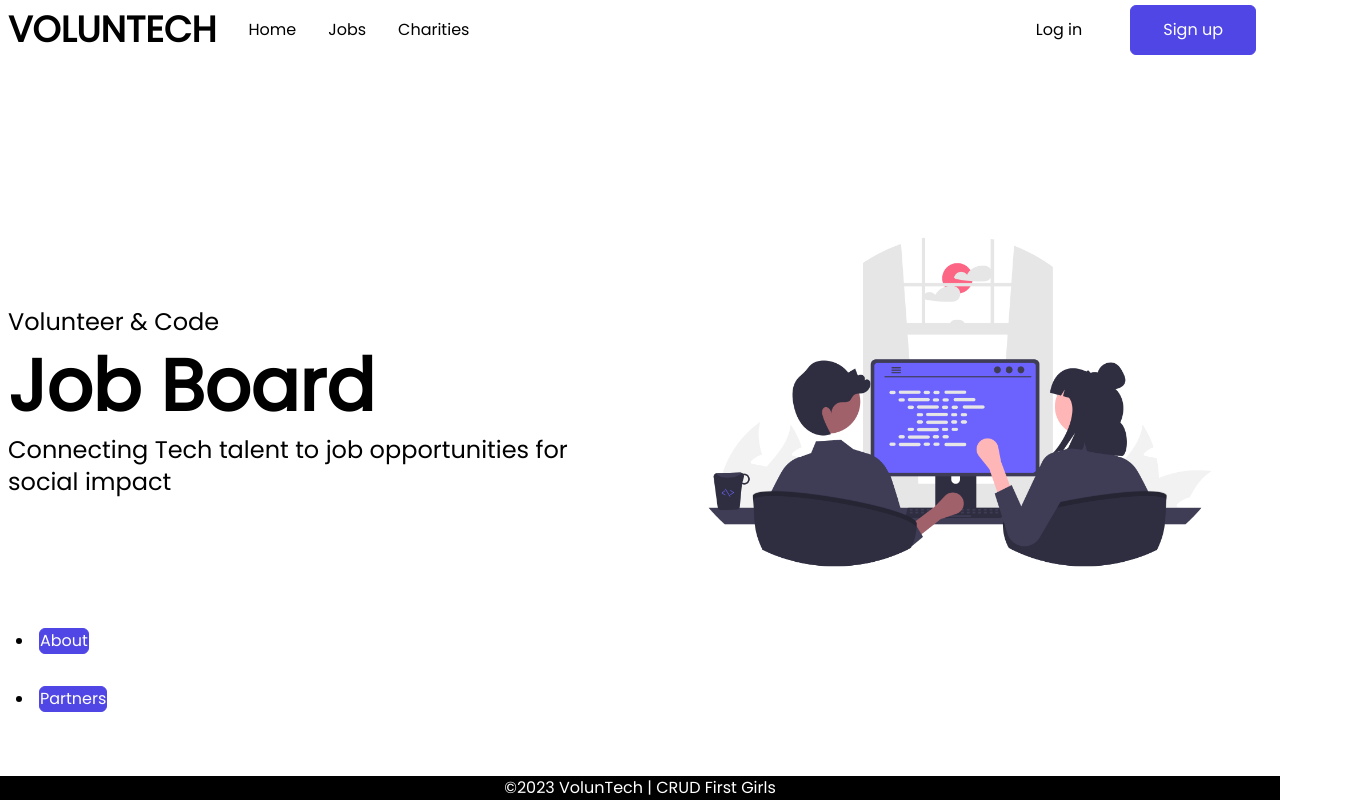
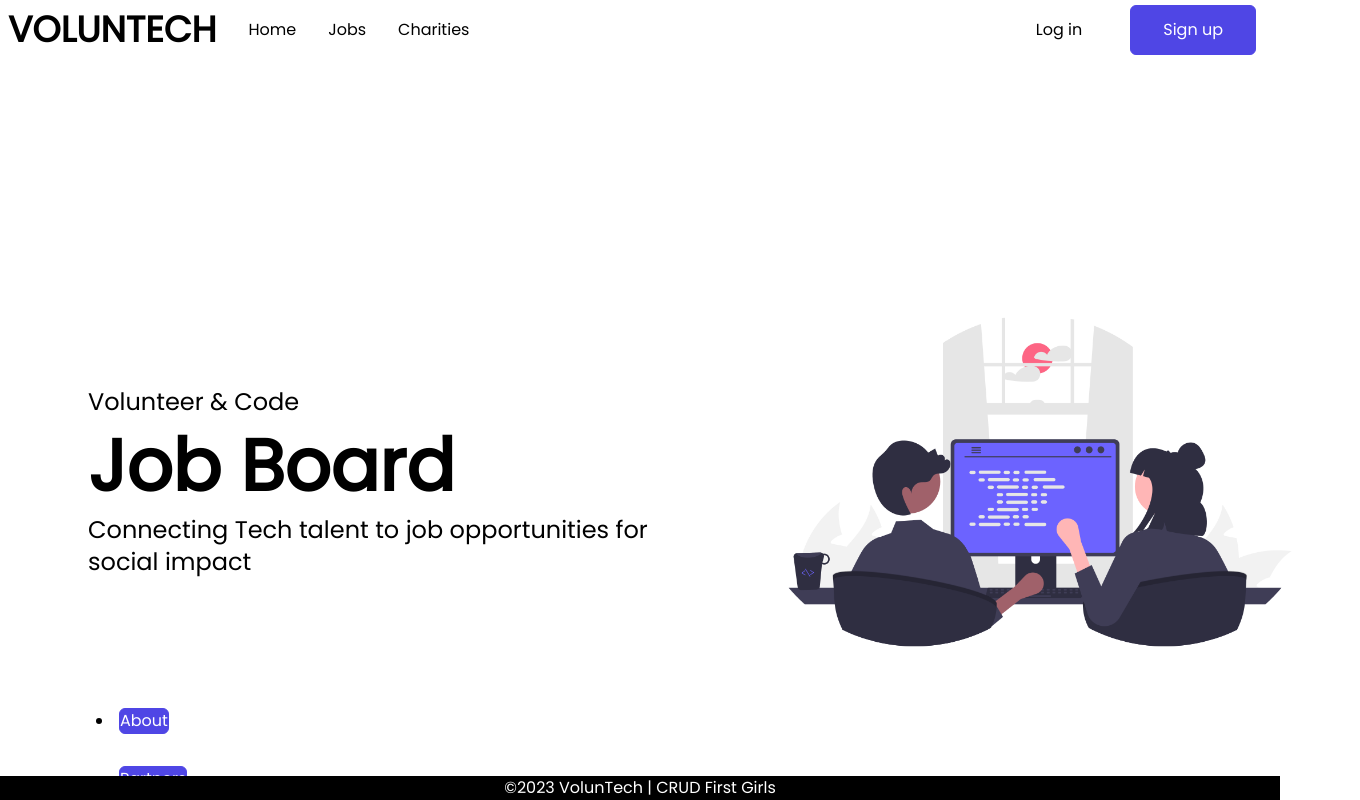
Before and after one commit to nadia-dj98/capstone-project-front-end, a React (Create React App) app in the folder voluntech/: page /home in a window 1280 px wide. Shown: the top 800 px of the page, 1360 px wide, since content can reach past the window. Built offline with nearby package versions, Linux system fonts and the light colour scheme; no server answers.

Commit message:
Added smooth scroll to Hero component and deleted redudant Jobs component

```diff
--- a/voluntech/src/components/Hero.js
+++ b/voluntech/src/components/Hero.js
@@ -25,7 +25,7 @@
     };
 
     return (
-        <div name='home' className='w-full h-screen bg-white flex flex-col justify-between'>
+        <div name='home' className='w-full h-screen bg-white flex flex-col justify-between m-20'>
             <div className='grid md:grid-cols-2 max-w-{1240px} m-auto'>
                 <div className='flex flex-col justify-center md:items-start w-full px-2 py-8'>
                     <p className='text-2xl'>Volunteer & Code</p>
```
Also changed, not shown: voluntech/src/components/Jobs.js (deleted, +0 -8 lines).
